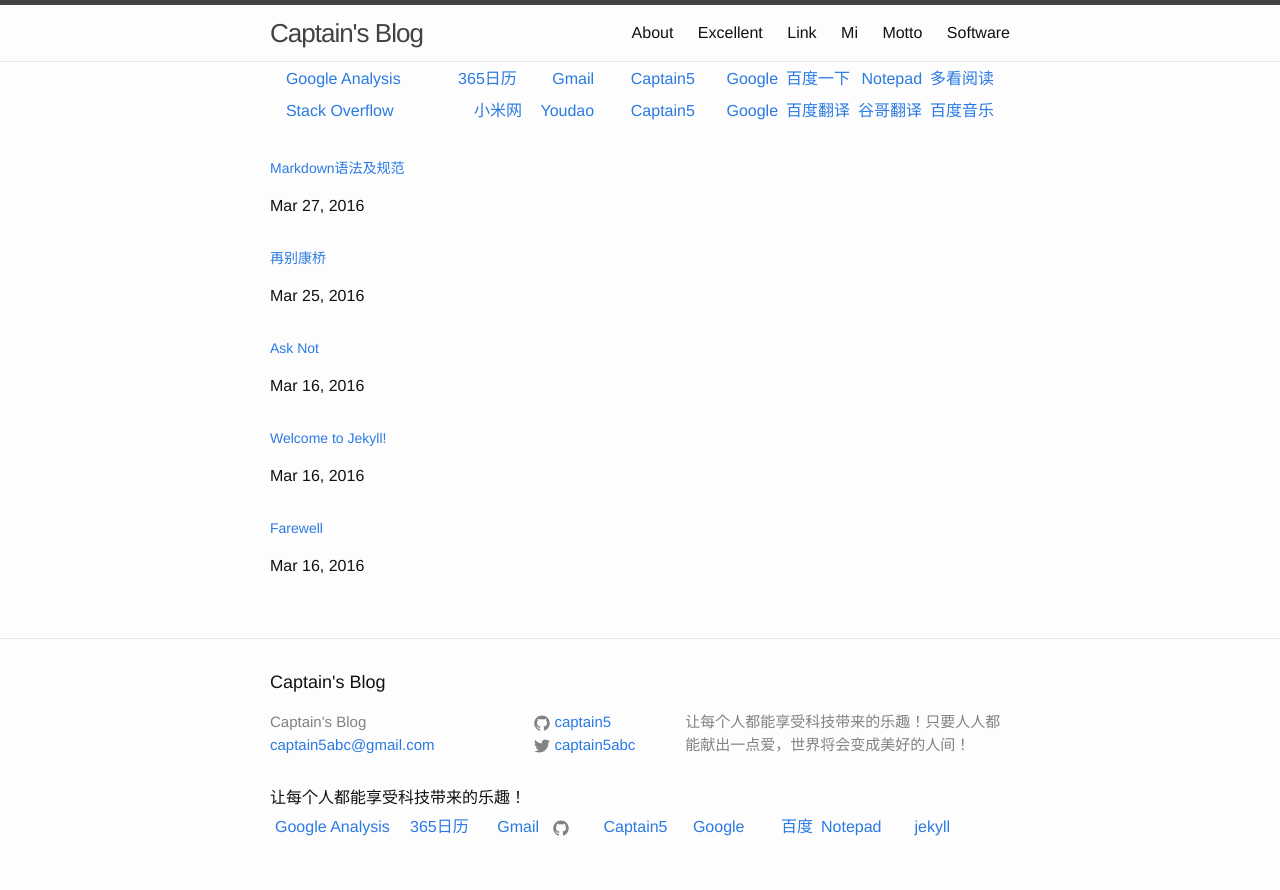
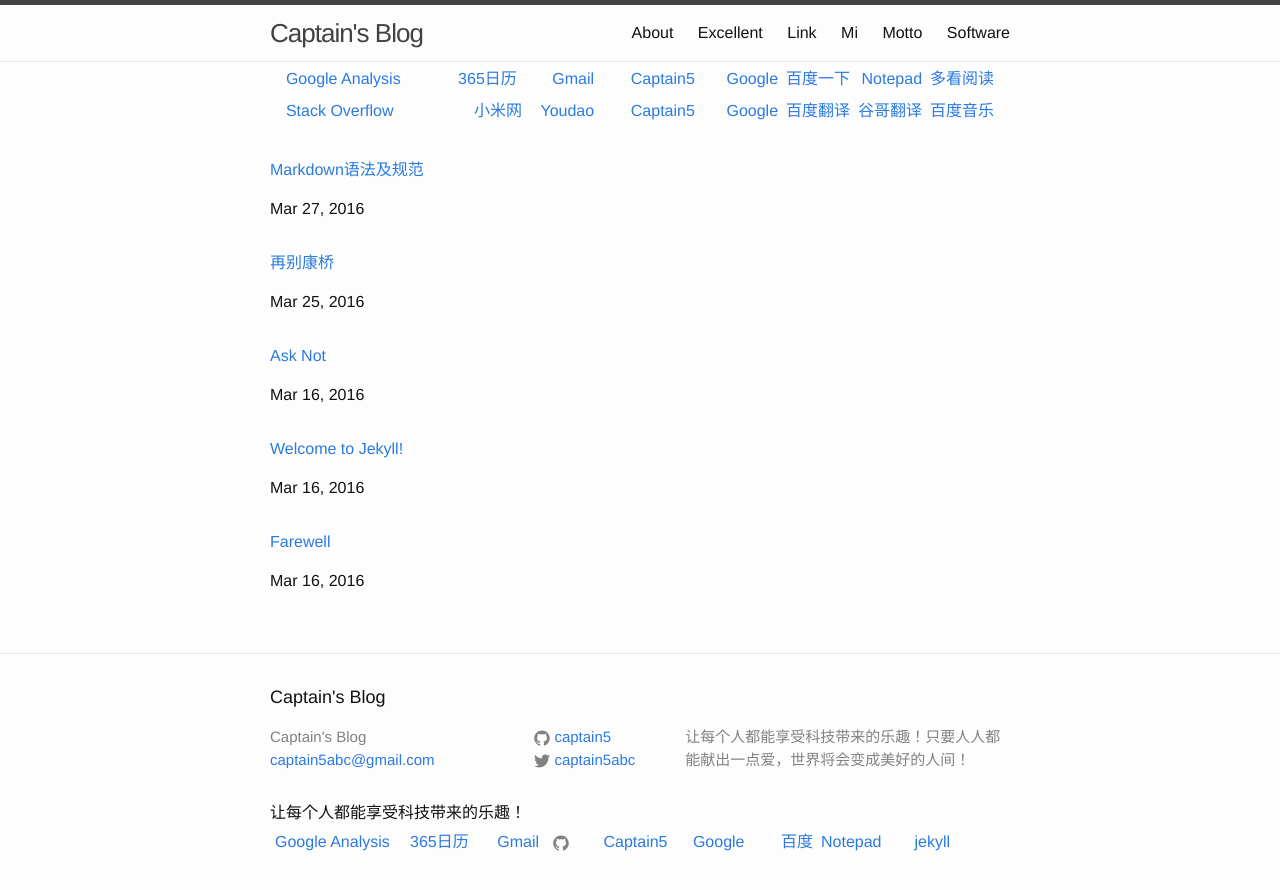
Before and after one commit to captain5/captain5.github.io, a Jekyll site: the page built from index.html, in a window 1280 px wide. Shown: the top 890 px of the page. Built offline with Jekyll 4.4.1, drawn with Linux system fonts in a browser that asks for light colours.

Commit message:
Update _layout.scss

```diff
--- a/_sass/_layout.scss
+++ b/_sass/_layout.scss
@@ -172,7 +172,7 @@
 }
 
 .page-heading {
-    font-size: 20px;
+    font-size: 5px;
 }
 
 .post-list {
@@ -188,10 +188,10 @@
     font-size: $small-font-size;
     color: $grey-color;
 }
-
+//post list title size
 .post-link {
     display: block;
-    font-size: 14px;
+    font-size: 16px;
 }
 
 
```
